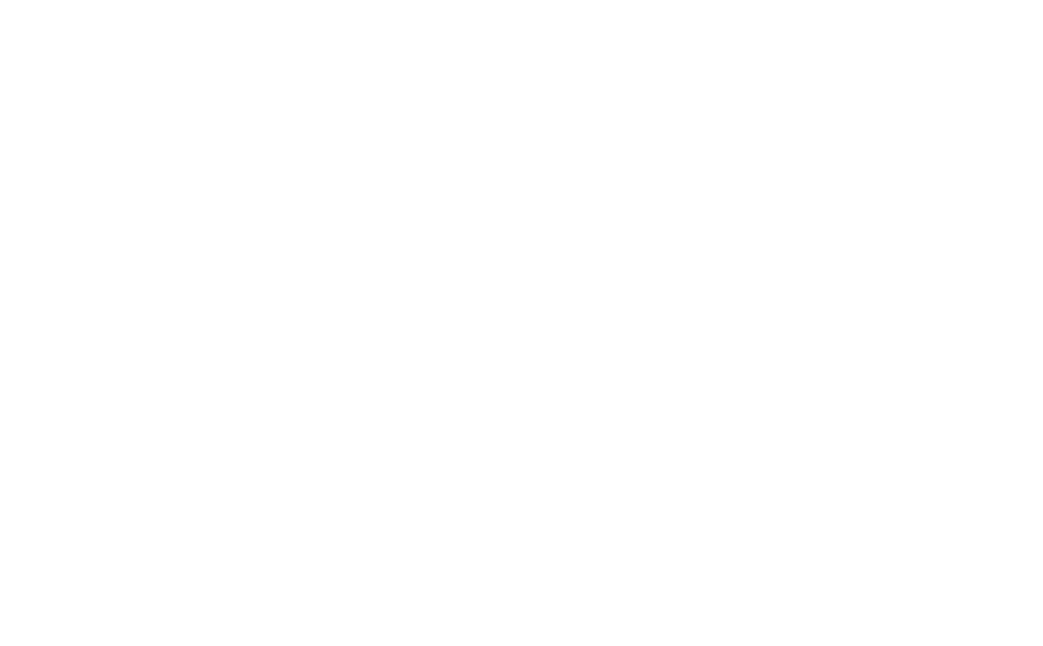
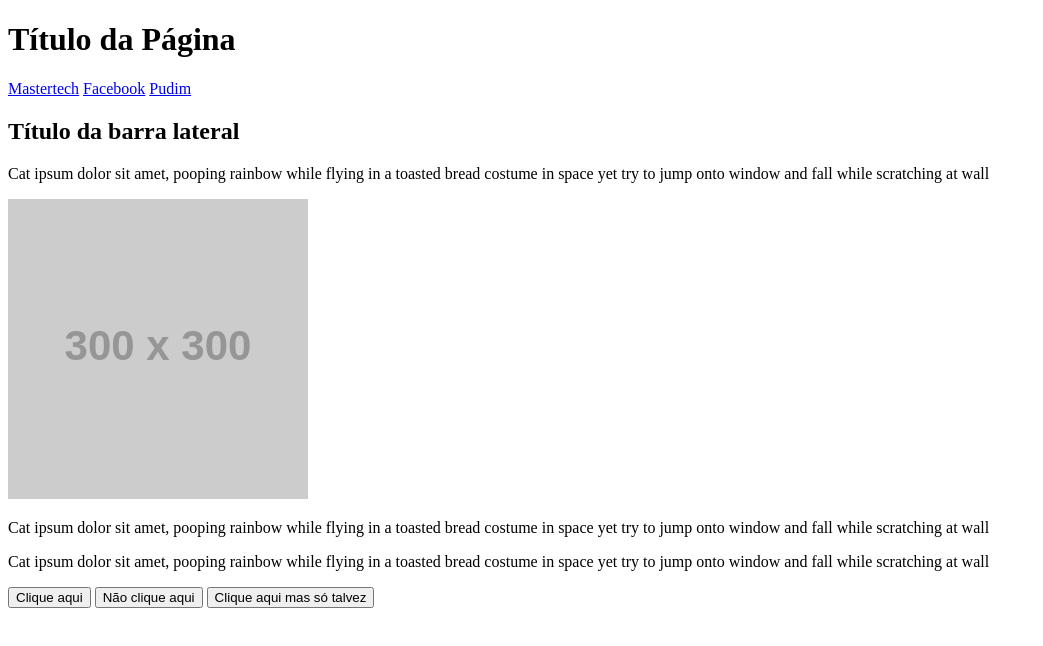
Before and after one commit to Gaabreu/101-exemplo-git, a plain HTML site: page index.html in a window 1280 px wide. Shown: the whole page, without its empty margins (0-1043 px from the left). Drawn offline with Linux system fonts and the light colour scheme; placeholder pictures from the web are drawn by us.

Commit message:
Criar a estrutura do HTML

```diff
--- a/index.html
+++ b/index.html
@@ -8,6 +8,28 @@
     <title>Document</title>
 </head>
 <body>
-
+    <header>
+        <h1>Título da Página</h1>
+        <nav>
+            <a href="http://mastertech.tech">Mastertech</a>
+            <a href="http://fb.com">Facebook</a>
+            <a href="http://www.pudim.com.br">Pudim</a>
+        </nav>
+         </header>
+         <aside>
+             <h2>Título da barra lateral</h2>
+             <p></p>
+             </aside>
+             <section>
+                 <p>Cat ipsum dolor sit amet, pooping rainbow while flying in a toasted bread costume in space yet try to jump onto window and fall while scratching at wall</p>
+                 <img src="http://via.placeholder.com/300x300" alt="placeholder">
+                 <p>Cat ipsum dolor sit amet, pooping rainbow while flying in a toasted bread costume in space yet try to jump onto window and fall while scratching at wall</p>
+                 <p>Cat ipsum dolor sit amet, pooping rainbow while flying in a toasted bread costume in space yet try to jump onto window and fall while scratching at wall</p>
+                 </section>
+                 <footer>
+                     <button>Clique aqui</button>
+                     <button>Não clique aqui</button>
+                     <button>Clique aqui mas só talvez</button>
+                      </footer>
 </body>
 </html>
```
